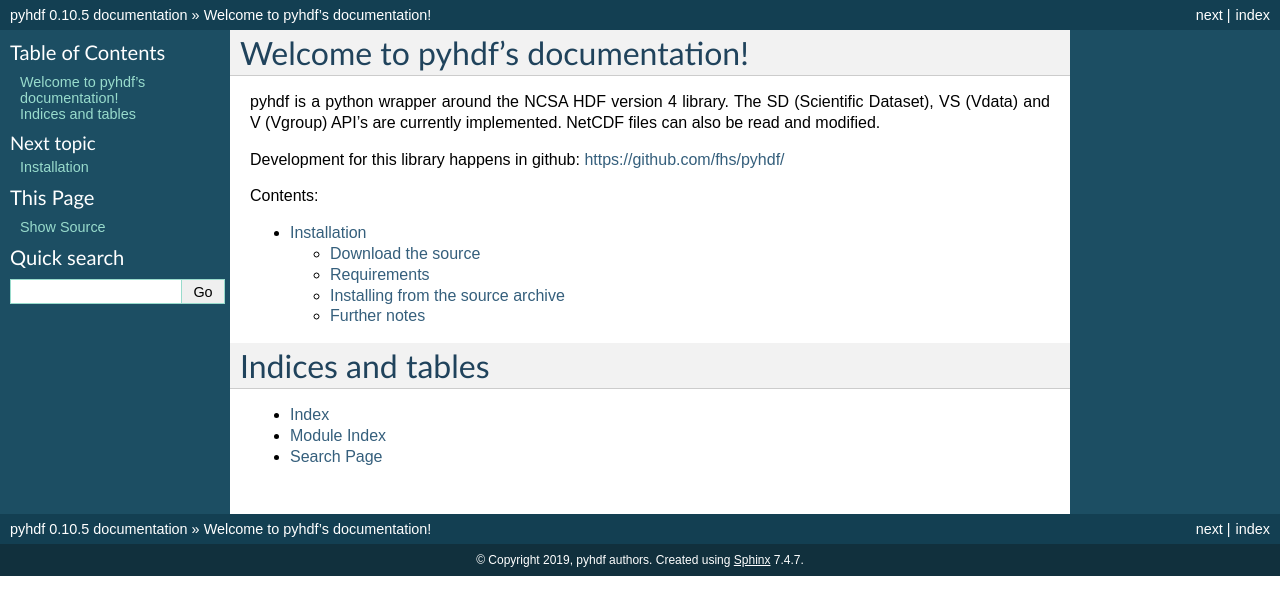
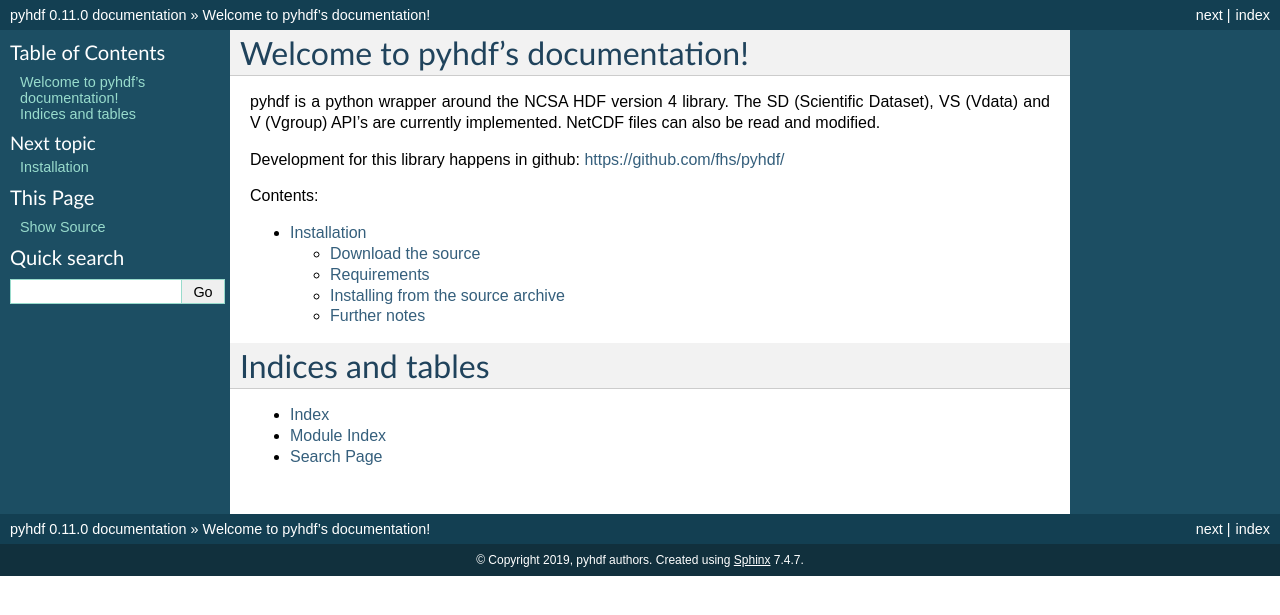
Before and after one commit to fhs/pyhdf, a Sphinx documentation site: the page built from doc/index.rst, in a window 1280 px wide. Shown: the top 615 px of the page. Built offline with Sphinx 7.4.7, drawn with Linux system fonts in a browser that asks for light colours.

Commit message:
Bump version in docs

```diff
--- a/doc/conf.py
+++ b/doc/conf.py
@@ -54,9 +54,9 @@
 # built documents.
 #
 # The short X.Y version.
-version = '0.10'
+version = '0.11'
 # The full version, including alpha/beta/rc tags.
-release = '0.10.5'
+release = '0.11.0'
 
 # The language for content autogenerated by Sphinx. Refer to documentation
 # for a list of supported languages.
```
